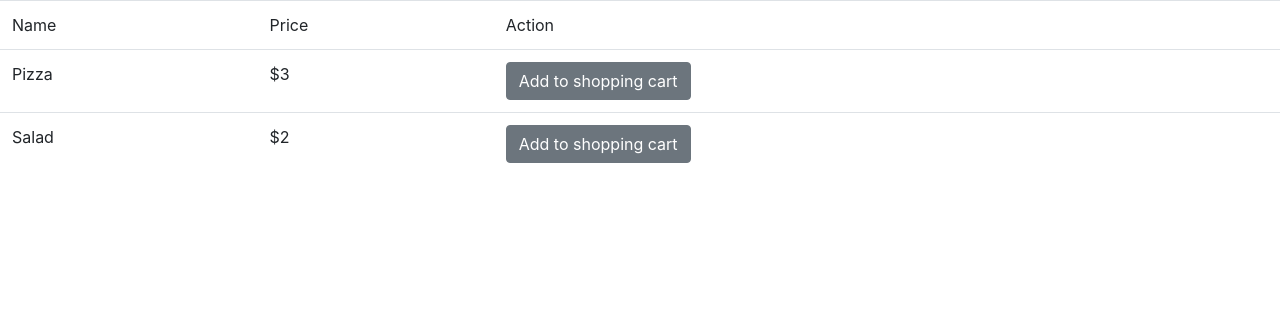
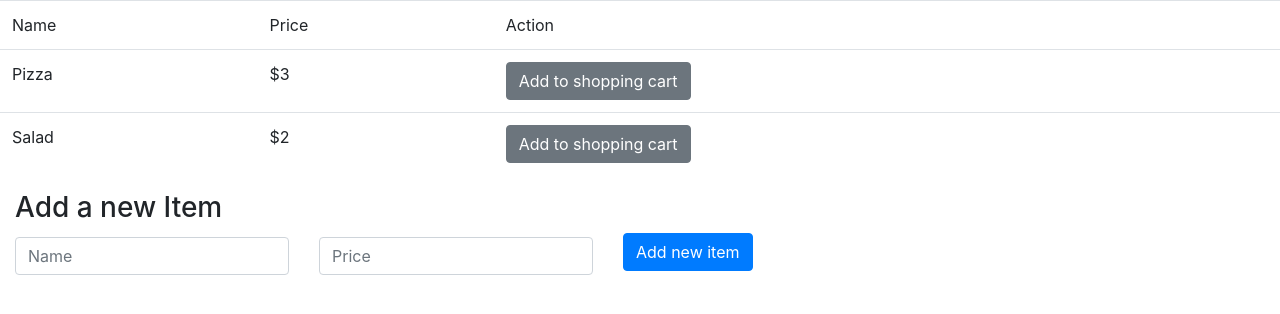
Before and after one commit to ihoudjedje/restaurant-fs-app, an Angular app in the folder ng-frontend/: page / in a window 1280 px wide. Shown: the top 314 px of the page. Built offline with nearby package versions, Linux system fonts and the light colour scheme.

Commit message:
feat: add reactive ng form

```diff
--- a/ng-frontend/src/app/items/items.component.html
+++ b/ng-frontend/src/app/items/items.component.html
@@ -21,3 +21,45 @@
     </tr>
   </tbody>
 </table>
+
+<div>
+  <h3 class="col-md-12">Add a new Item</h3>
+  <form class="form-inline" (submit)="addNewItem()" [formGroup]="itemForm">
+    <div class="col-auto">
+      <input
+        type="text"
+        class="form-control"
+        placeholder="Name"
+        formControlName="name"
+        [ngClass]="{ 'is-invalid': itemSubmitted && getItemForm.name.errors }"
+      />
+      <div
+        *ngIf="itemSubmitted && getItemForm.name.errors"
+        class="invalid-feedback"
+      >
+        <div *ngIf="getItemForm.name.errors.required">Name is required</div>
+      </div>
+    </div>
+    <div class="col-auto">
+      <input
+        type="number"
+        class="form-control"
+        placeholder="Price"
+        formControlName="price"
+        [ngClass]="{ 'is-invalid': itemSubmitted && getItemForm.price.errors }"
+      />
+      <div
+        *ngIf="itemSubmitted && getItemForm.price.errors"
+        class="invalid-feedback"
+      >
+        <div *ngIf="getItemForm.price.errors.required">
+          Price is required and must be a number
+        </div>
+        <div *ngIf="getItemForm.price.errors.min">Must start from 0</div>
+      </div>
+    </div>
+    <div class="col-auto">
+      <button type="submit" class="btn btn-primary mb-2">Add new item</button>
+    </div>
+  </form>
+</div>
--- a/ng-frontend/src/app/items/items.component.ts
+++ b/ng-frontend/src/app/items/items.component.ts
@@ -1,5 +1,6 @@
 import { Component, OnInit } from '@angular/core';
 import { Item } from './item.interface';
+import { FormGroup, Validators, FormBuilder } from '@angular/forms';
 
 @Component({
   selector: 'app-items',
@@ -17,11 +18,33 @@ export class ItemsComponent implements OnInit {
       price: 2,
     },
   ];
-  constructor() {}
+  itemSubmitted = false;
+  itemForm: FormGroup;
+
+  constructor(private formBuilder: FormBuilder) {}
 
   addToCart() {
     window.alert('Added');
   }
 
-  ngOnInit() {}
+  ngOnInit() {
+    // Initiating the form with the fields and the required validators
+    this.itemForm = this.formBuilder.group({
+      name: ['', Validators.required], // Name is required
+      price: ['', [Validators.required, Validators.min(0)]], // Price is required and must be a positive number
+    });
+  }
+
+  get getItemForm() {
+    return this.itemForm.controls;
+  }
+
+  addNewItem() {
+    this.itemSubmitted = true;
+    if (this.itemForm.invalid) {
+      console.log(this.itemForm);
+    } else {
+      this.items.push(this.itemForm.value);
+    }
+  }
 }
```
Also changed, not shown: ng-frontend/src/app/app.module.ts (+5 -10 lines).
